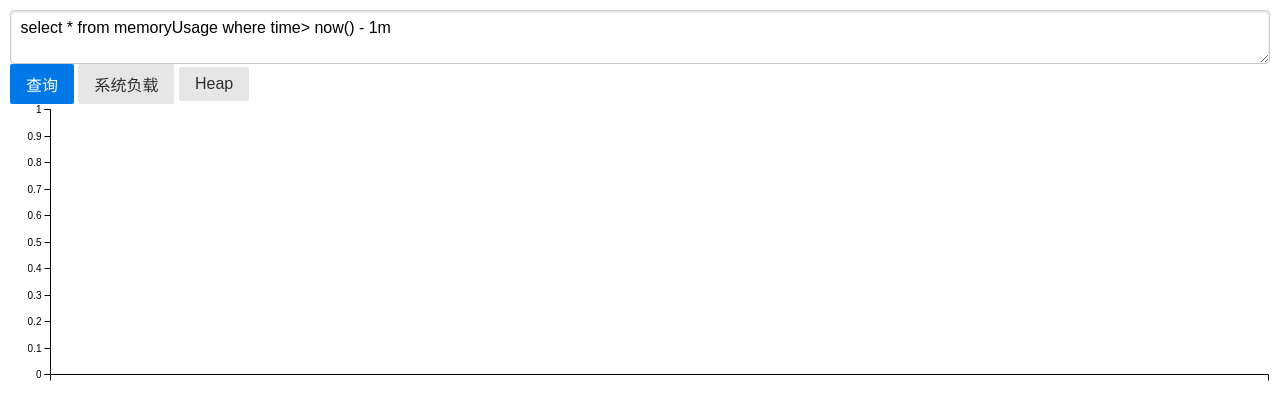
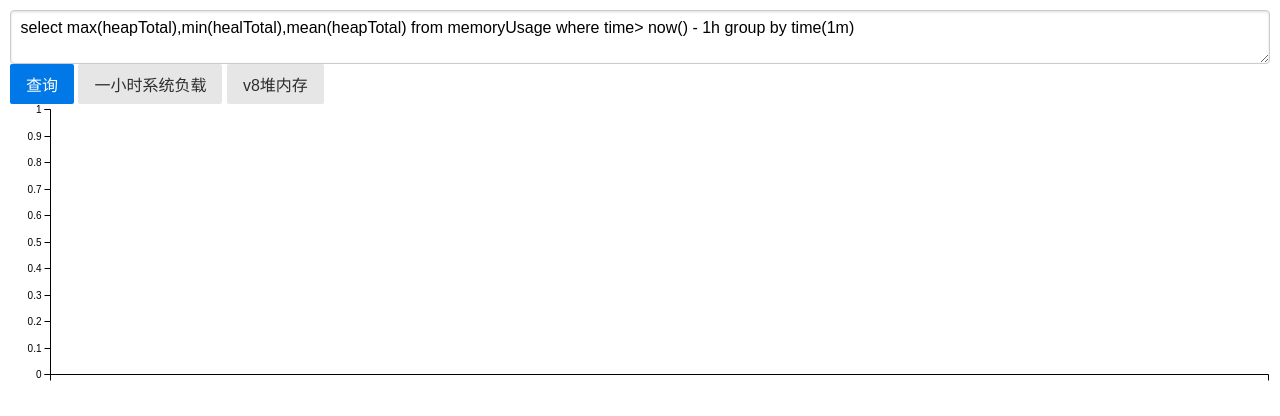
Before and after one commit to longtian/influx_demo, a website: page public/index.html in a window 1280 px wide. Drawn offline with Linux system fonts and the light colour scheme; no server answers.

Commit message:
default query

```diff
--- a/public/index.html
+++ b/public/index.html
@@ -12,8 +12,8 @@
 <form class="pure-form">
     <textarea class="pure-input-1" id="q"></textarea>
     <button class="pure-button pure-button-primary" id="queryBtn">查询</button>
-    <button class="pure-button" data-query="select mean(load1) from memoryUsage where time> now() - 60m group by time(1m)">系统负载</button>
-    <button class="pure-button" data-query="select mean(heapUsed) from memoryUsage where time> now() - 60m group by time(1m)">Heap</button>
+    <button class="pure-button" data-query="select mean(load1) as load_1min,mean(load5) as load_5min,mean(load15) as load_15min from loadavg where time> now() - 60m group by time(1m)">一小时系统负载</button>
+    <button class="pure-button" data-query="select mean(heapUsed) as heapUsed,mean(heapTotal) as heapTotal from memoryUsage where time> now() - 60m group by time(1m)">v8堆内存</button>
 </form>
 <div id="error"></div>
 <div id='chart'></div>
--- a/public/js/app.js
+++ b/public/js/app.js
@@ -2,14 +2,19 @@
  * Created by yan on 15-9-12.
  */
 var $q = $('#q');
-var defaultQ = 'select * from memoryUsage where time> now() - 1m';
+
+var defaultQ = 'select max(heapTotal),min(healTotal),mean(heapTotal) ' +
+  'from memoryUsage where time> now() - 1h group by time(1m)';
+
 var localStorageQ = localStorage.getItem('q');
 $q.val(localStorageQ ? localStorageQ : defaultQ);
+
 $q.keydown(function (e) {
+  // ctrl+enter is pressed
   if (e.keyCode == 13 && e.ctrlKey) {
     loadData();
   }
-})
+});
 
 $('[data-query]').click(function(){
   $q.val($(this).data('query'));
@@ -34,7 +39,8 @@ var chart = c3.generate({
     x: {
       type: 'timeseries',
       tick: {
-        format: '%H:%M:%S'
+        format: '%H:%M',
+        count: Math.round($(window).width()/100)
       }
     }
   }
```
